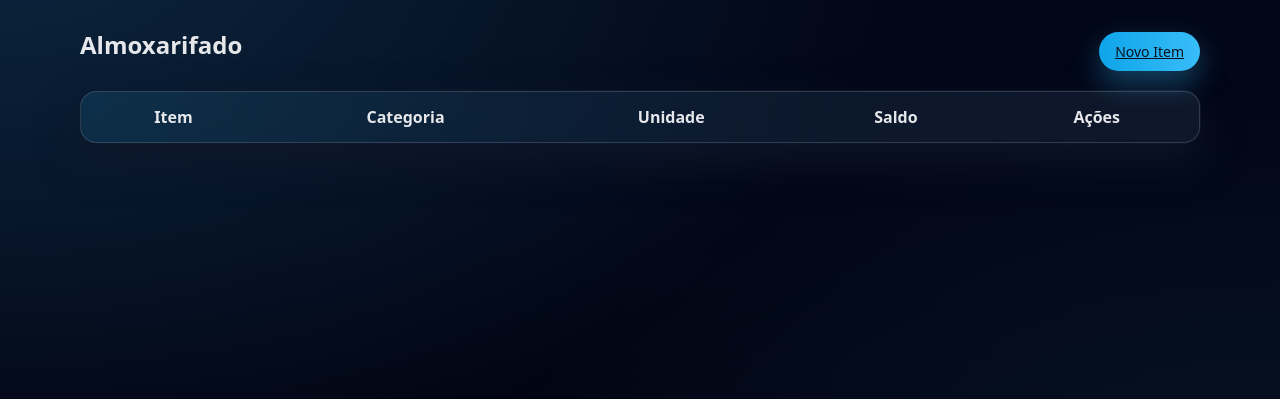
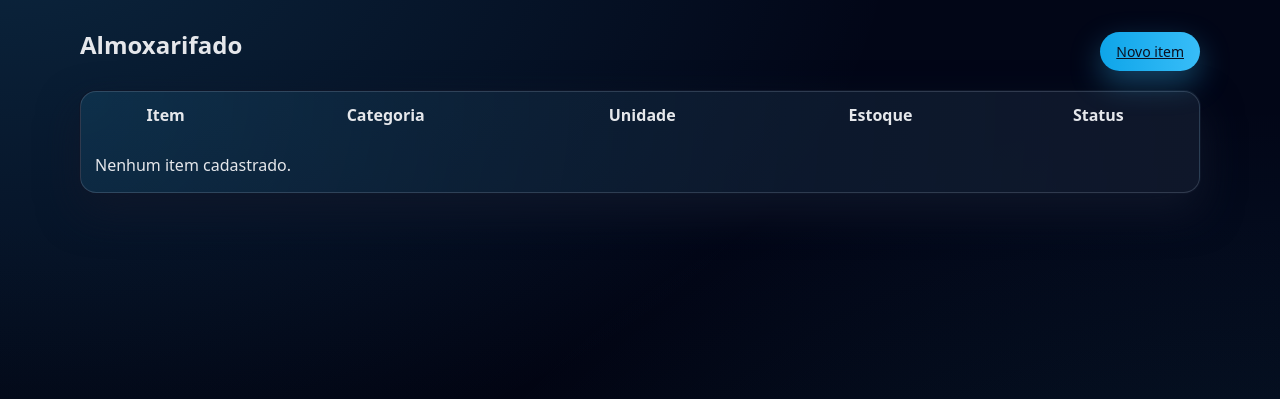
Before and after one commit to NettoSantana/gerenciador-ativos, a Flask app: template templates/almoxarifado/index.html in a window 1280 px wide. Shown: the part 95-494 px from the top of the page. Run offline with Flask 3, Linux system fonts and the light colour scheme; the template is opened without the code that fills it, so the values that code supplies are empty; a user stored in the database is signed in; parts of the project's set-up code (start-up, migrations or seed data) failed here and were passed over.

Commit message:
﻿feat(almox): criar tela de almoxarifado e rota novo item

```diff
--- a/templates/almoxarifado/index.html
+++ b/templates/almoxarifado/index.html
@@ -4,68 +4,46 @@
 {% block content %}
 <div class="page">
 
-  <style>
-    /* Responsividade apenas para telas pequenas */
-    @media (max-width: 640px) {
-      .wrapper-table-mobile {
-        width: 100%;
-        overflow-x: auto;
-        -webkit-overflow-scrolling: touch;
-      }
-      .wrapper-table-mobile table {
-        min-width: 700px;
-      }
-    }
-  </style>
-
   <div class="page-header" style="display:flex; justify-content:space-between; align-items:center;">
     <h1>Almoxarifado</h1>
-    <a href="#" class="btn-primary">Novo Item</a>
+    <a href="{{ url_for('almoxarifado.novo') }}" class="btn-primary">Novo item</a>
   </div>
 
   <div class="card" style="width:100%; max-width:100%; padding:0;">
-
-    <div class="wrapper-table-mobile">
-
-      <table class="table" style="width:100%; border-collapse: collapse;">
+    <table class="table" style="width:100%; border-collapse:collapse;">
       <thead>
         <tr>
-            <th style="padding:14px 20px;">Item</th>
-            <th style="padding:14px 20px;">Categoria</th>
-            <th style="padding:14px 20px;">Unidade</th>
-            <th style="padding:14px 20px;">Saldo</th>
-            <th style="padding:14px 20px;">Ações</th>
+          <th style="padding:12px 14px;">Item</th>
+          <th style="padding:12px 14px;">Categoria</th>
+          <th style="padding:12px 14px;">Unidade</th>
+          <th style="padding:12px 14px;">Estoque</th>
+          <th style="padding:12px 14px;">Status</th>
         </tr>
       </thead>
-
       <tbody>
-          {% for item in itens %}
-          <tr style="border-top:1px solid rgba(148,163,184,0.18);">
-
-            <td style="padding:14px 20px;">{{ item.nome }}</td>
-            <td style="padding:14px 20px;">{{ item.categoria or '-' }}</td>
-            <td style="padding:14px 20px;">{{ item.unidade }}</td>
-
-            <td style="padding:14px 20px;">
-              <span class="chip"
-                style="background:rgba(59,130,246,0.12); border:1px solid rgba(59,130,246,0.4); color:#3b82f6;">
-                {{ item.estoque_atual }}
-              </span>
+        {% if itens and itens|length > 0 %}
+          {% for it in itens %}
+          <tr>
+            <td style="padding:12px 14px; font-weight:600;">{{ it.nome }}</td>
+            <td style="padding:12px 14px;">{{ it.categoria or "—" }}</td>
+            <td style="padding:12px 14px;">{{ it.unidade }}</td>
+            <td style="padding:12px 14px;">{{ "%.2f"|format(it.estoque_atual or 0) }}</td>
+            <td style="padding:12px 14px;">
+              {% if it.ativo %}
+                <span class="chip">Ativo</span>
+              {% else %}
+                <span class="chip" style="opacity:.7;">Inativo</span>
+              {% endif %}
             </td>
-
-            <td style="padding:14px 20px; display:flex; gap:10px;">
-              <a href="#" class="btn-ghost">+ Entrada</a>
-              <a href="#" class="btn-ghost" style="color:#ef4444;">− Saída</a>
-            </td>
-
           </tr>
           {% endfor %}
+        {% else %}
+          <tr>
+            <td colspan="5" style="padding:16px 14px;">Nenhum item cadastrado.</td>
+          </tr>
+        {% endif %}
       </tbody>
-
     </table>
-
-    </div>
-
   </div>
 
 </div>
```
Also changed, not shown: gerenciador_ativos/almoxarifado/routes.py (+60 -15 lines), templates/almoxarifado/novo.html (added, +44 -0 lines). Lines whose indentation alone changed are shown as unchanged.
